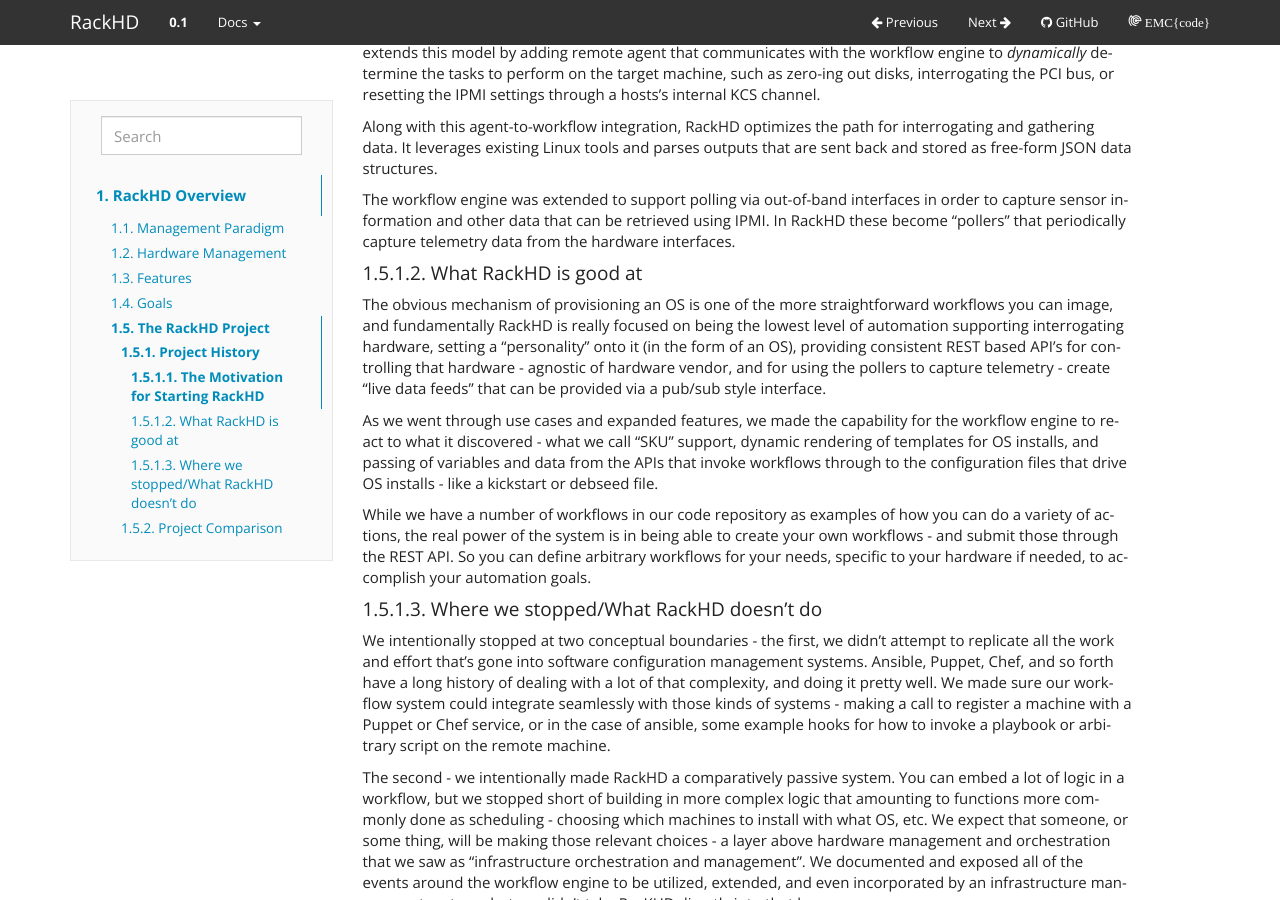
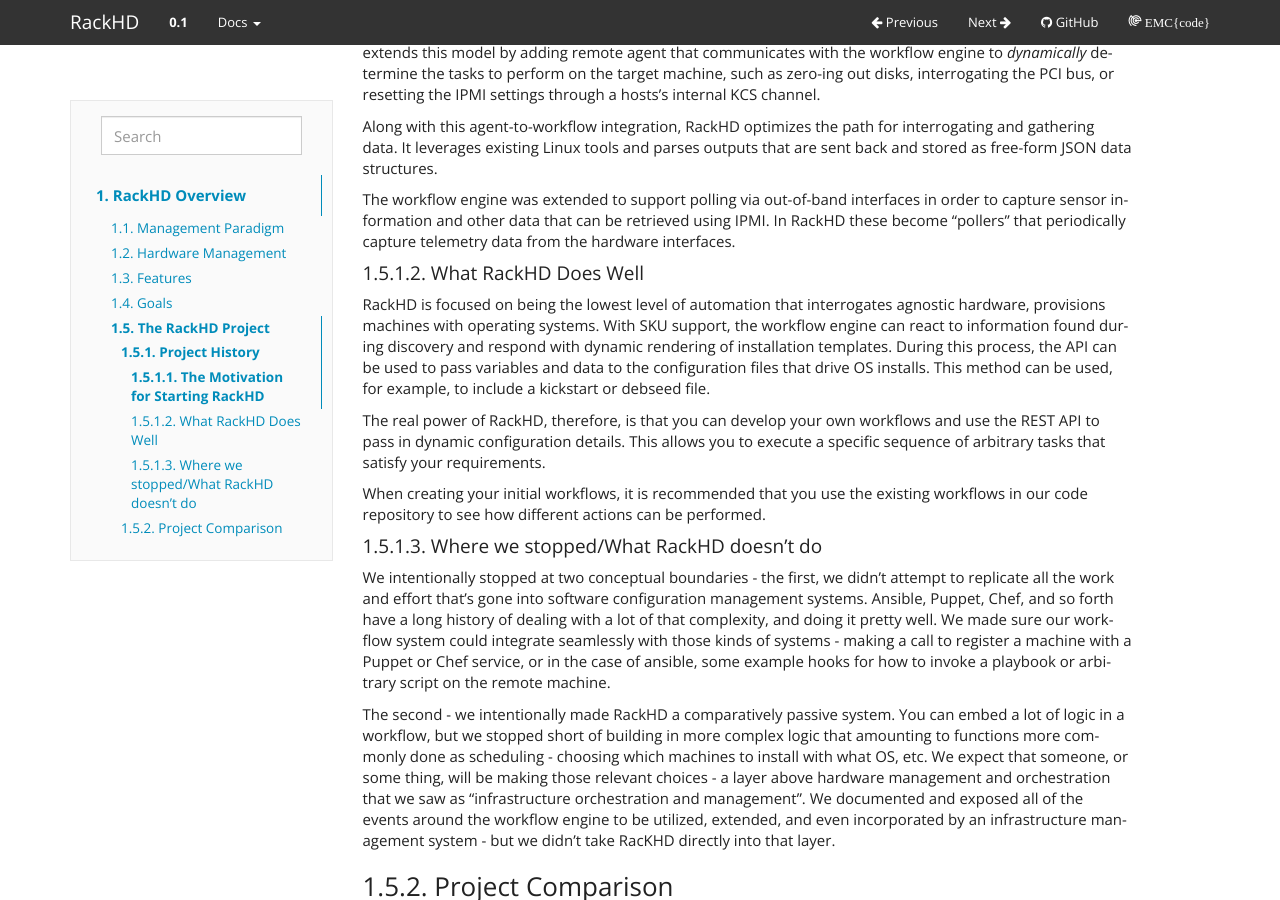
Before and after one commit to RackHD/docs, a Sphinx documentation site: the page built from docs/introduction.rst, in a window 1280 px wide and 900 px high, scrolled down 2417 px. Built offline with Sphinx 7.4.7, drawn with Linux system fonts in a browser that asks for light colours.

Commit message:
Revisions
What RackHD Does Well

```diff
--- a/docs/introduction.rst
+++ b/docs/introduction.rst
@@ -115,28 +115,22 @@
 In RackHD these become “pollers” that periodically capture telemetry data from
 the hardware interfaces.
 
-What RackHD is good at
+What RackHD Does Well
 ^^^^^^^^^^^^^^^^^^^^^^^^
 
-The obvious mechanism of provisioning an OS is one of the more straightforward
-workflows you can image, and fundamentally RackHD is really focused on being
-the lowest level of automation supporting interrogating hardware, setting a
-“personality” onto it (in the form of an OS), providing consistent REST based
-API’s for controlling that hardware - agnostic of hardware vendor, and for
-using the pollers to capture telemetry - create “live data feeds” that can be
-provided via a pub/sub style interface.
+RackHD is focused on being the lowest level of automation that interrogates agnostic hardware,
+provisions machines with operating systems. With SKU support, the workflow engine can react to
+information found during discovery and respond with dynamic rendering of installation templates.
+During this process, the API can be used to pass variables and data to the configuration files
+that drive OS installs. This method can be used, for example, to include a kickstart or debseed file.
 
-As we went through use cases and expanded features, we made the capability for
-the workflow engine to react to what it discovered - what we call “SKU” support,
-dynamic rendering of templates for OS installs, and passing of variables and
-data from the APIs that invoke workflows through to the configuration files that
-drive OS installs - like a kickstart or debseed file.
+The real power of RackHD, therefore, is that you can develop your own workflows and
+use the REST API to pass in dynamic configuration details. This allows you to execute
+a specific sequence of arbitrary tasks that satisfy your requirements.
 
-While we have a number of workflows in our code repository as examples of how
-you can do a variety of actions, the real power of the system is in being able
-to create your own workflows - and submit those through the REST API. So you
-can define arbitrary workflows for your needs, specific to your hardware if
-needed, to accomplish your automation goals.
+When creating your initial workflows, it is recommended that you use the existing workflows
+in our code repository to see how different actions can be performed.
+
 
 
 Where we stopped/What RackHD doesn’t do
```
